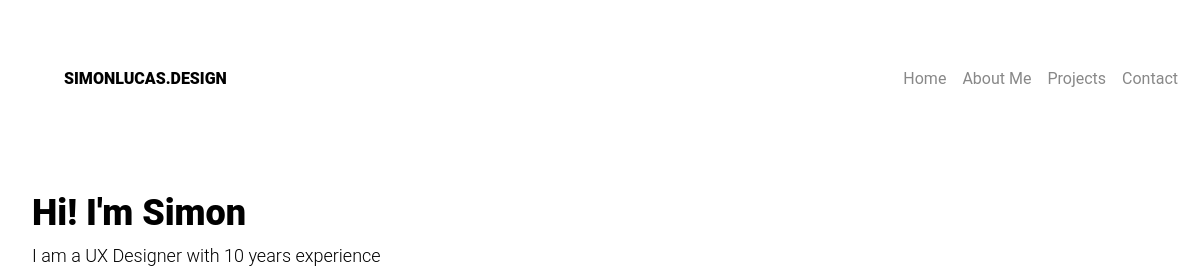
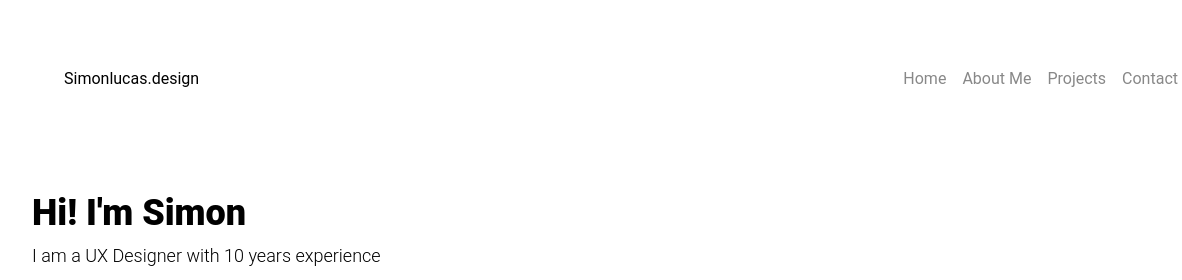
Before and after one commit to si-ui/Delog-portfolio, a Gatsby site: page / in a window 1280 px wide. Shown: the top 280 px of the page, 0-1182 px from the left. Built offline with nearby package versions, Linux system fonts and the light colour scheme; Gatsby itself is replaced by a stand-in of ours.

Commit message:
Latest updates

```diff
--- a/package.json
+++ b/package.json
@@ -30,7 +30,10 @@
     "prismjs": "^1.19.0",
     "react": "^16.12.0",
     "react-dom": "^16.12.0",
-    "react-helmet": "^5.2.1"
+    "react-helmet": "^5.2.1",
+    "react-intersection-observer": "^8.26.2",
+    "react-use": "^15.3.3",
+    "styled-components": "^5.1.1"
   },
   "devDependencies": {
     "prettier": "^1.19.1"
--- a/src/components/layout.js
+++ b/src/components/layout.js
@@ -1,9 +1,9 @@
 import React from "react"
 import { Link, useStaticQuery, graphql } from "gatsby"
-import Navigation from "../components/navigation"
-import 'prismjs/themes/prism-okaidia.css';
+import 'prismjs/themes/prism-okaidia.css'
 import PropTypes from "prop-types"
 import { motion, AnimatePresence } from 'framer-motion'
+import Navigation from "../components/navigation"
 
 const duration = 0.5
 
@@ -43,12 +43,8 @@
   return (
     <div className="site-wrapper">
 
-      <header className="site-header">
-        <div className="site-title">
-          <Link to="/">{data.site.siteMetadata.title}</Link>
-        </div>
-        <Navigation />
-      </header>
+
+    <Navigation/>
 
 
       <div className="main-content">
--- a/src/components/navigation.js
+++ b/src/components/navigation.js
@@ -3,6 +3,14 @@
 import ThemeChanger from "../components/themeChanger"
 
 export default (props) => (
+
+
+      <header className="site-header">
+        <div className="site-title">
+Simonlucas.design
+        </div>
+
+
   <nav className="navigation">
     <Link to="/home">Home</Link>
     <Link to="/about">About Me</Link>
@@ -11,4 +19,6 @@
     <ThemeChanger/>
   </nav>
 
+        </header>
+
 )
```
Also changed, not shown: src/components/light-dark-toggle.js (+6 -1 lines), src/styles/global.scss (+11 -0 lines), 2 other files.
